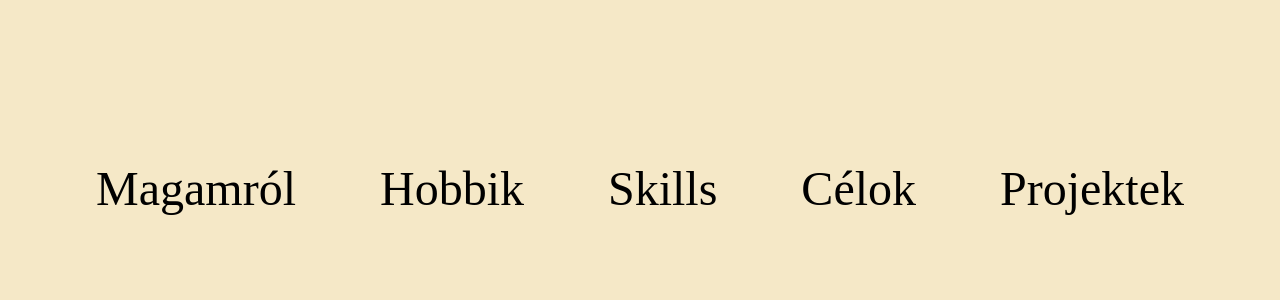
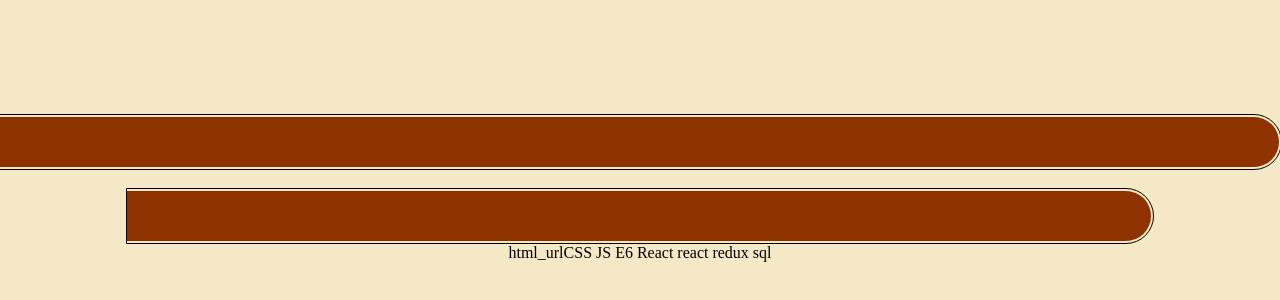
Before and after one commit to bufer99/Portfolio, a React (Create React App) app in the folder portfolio/: page /#/skills in a window 1280 px wide. Shown: the part 212-512 px from the top of the page. Built offline with nearby package versions, Linux system fonts and the light colour scheme.

Commit message:
added progressbars in skills page

```diff
--- a/portfolio/src/App.js
+++ b/portfolio/src/App.js
@@ -9,6 +9,7 @@ import {
   useLocation
 } from 'react-router-dom';
 import { References } from './components/References';
+import { Skills } from './components/Skills';
 import { motion, AnimatePresence } from "framer-motion"
 
 
@@ -22,7 +23,7 @@ export default function App() {
           <Route path="/" element={<Navigation />} />
           <Route path="/aboutMe" element={<Navigation />} />
           <Route path="/hobbies" element={<Navigation />} />
-          <Route path="/skills" element={<Navigation />} />
+          <Route path="/skills" element={<Skills />} />
           <Route path="/goals" element={<Navigation />} />
           <Route path="/references" element={<References />} />
 
--- /dev/null
+++ b/portfolio/src/components/SkillBar.js
@@ -0,0 +1,39 @@
+import styled from "styled-components";
+import { motion, AnimatePresence } from "framer-motion";
+
+export const SkillBar = ({ value, max }) => {
+
+    return (
+        <Container max={`${max*10}%`}>
+            <AnimatePresence>
+                <Bar
+                    animate={{ width: 'auto' }}
+                    initial={{ width: '5%' }}
+                    transition={{ duration: 2 }}
+
+                    value={`${value*10}%`}
+                >
+                </Bar>
+            </AnimatePresence>
+        </Container>
+    )
+}
+
+
+const Container = styled(motion.div)`
+    overflow: hidden;
+    width: ${(props) => props.max};
+    height: 50px;
+    border: 1px black solid;
+    padding: 2px 2px 2px 0;
+    border-radius: 0 110px 110px 0;
+`
+
+const Bar = styled(motion.div)`
+    display: flex;
+    gap:-10px;
+    width: ${(props) => props.value};
+    height: 100%;
+    background: #8E3200;
+    border-radius: 0 110px 110px 0;
+`
--- /dev/null
+++ b/portfolio/src/components/Skills.js
@@ -0,0 +1,29 @@
+import styled from "styled-components";
+import { AnimatedPage } from "./AnimatePage";
+import { SkillBar } from "./SkillBar";
+
+export const Skills = () => {
+    return (
+        <AnimatedPage>
+            <Content>
+                <SkillBar value={10} max={10} />
+                <br />
+                <SkillBar value={3} max={8} />
+                html_urlCSS
+                JS E6
+                React
+                react redux
+                sql
+            </Content>
+        </AnimatedPage>
+    )
+}
+
+
+const Content = styled.div`
+    height: 100%;
+    display: flex;
+    flex-direction: column;
+    align-items: center;
+    justify-content: center;
+`
```
